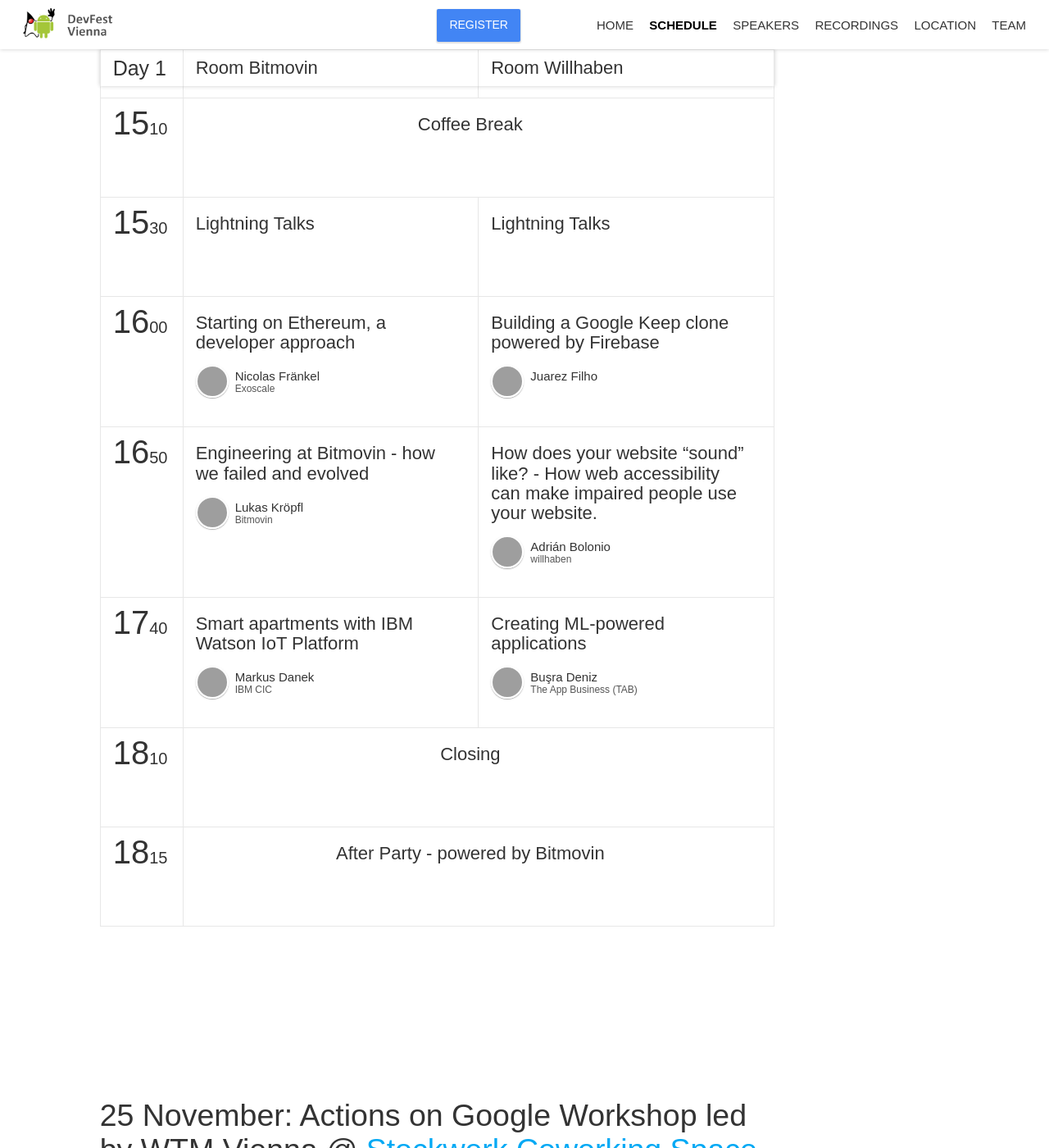
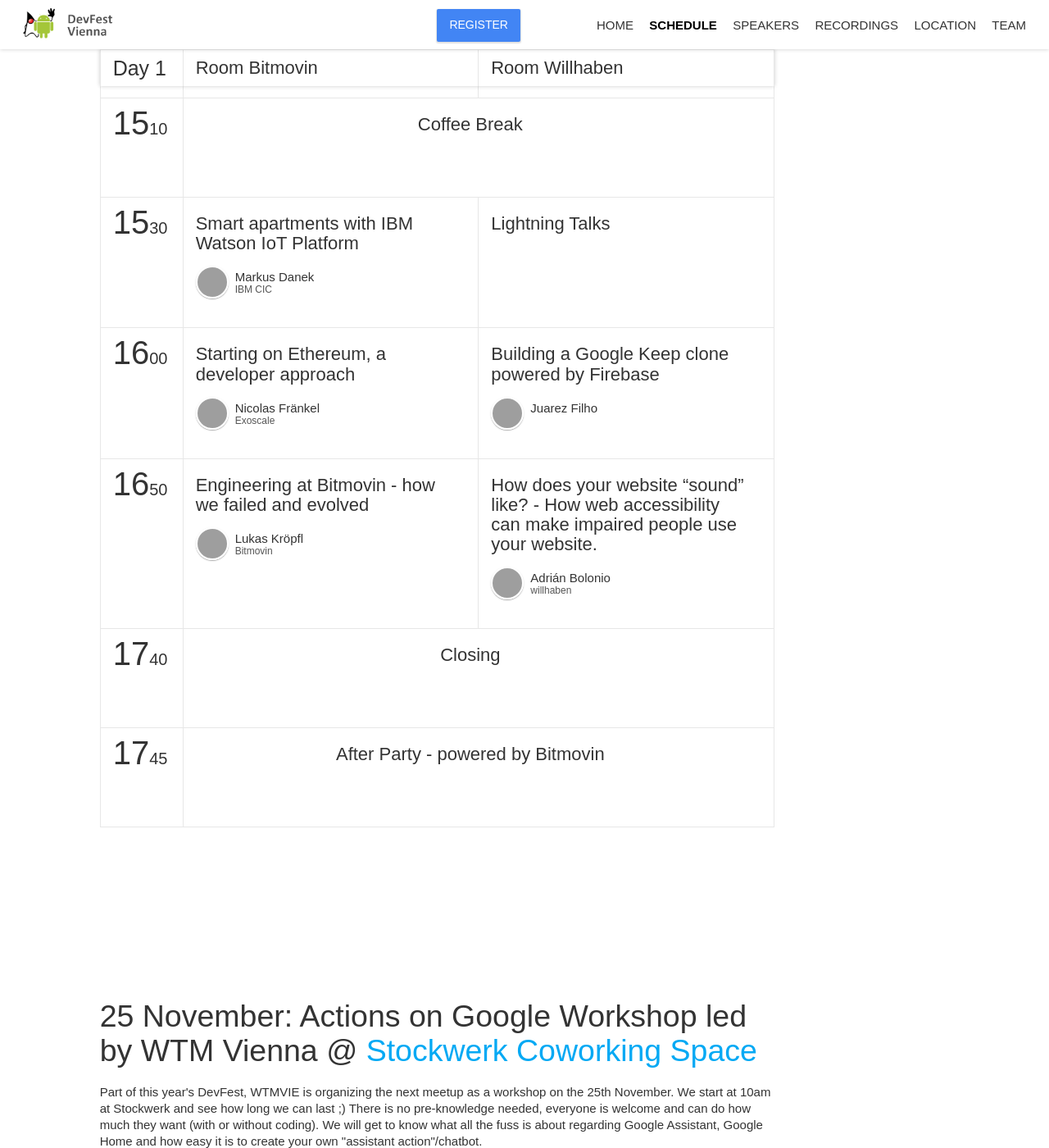
Before and after one commit to DevFestVienna/devfest-at-site, a Jekyll site: the page built from schedule.html, in a window 1280 px wide and 1400 px high, scrolled down 1670 px. Shown: the whole window at 82% size. Built offline with Jekyll 4.4.1, drawn with Linux system fonts in a browser that asks for light colours; comment, search, counter and statistics services are not loaded; some of the changed text lies outside the part shown; grey boxes are pictures that could not be loaded.

Commit message:
Final schedule

```diff
--- a/_data/schedule.yml
+++ b/_data/schedule.yml
@@ -31,7 +31,7 @@
     -
         startTime: "11:40"
         endTime: "12:30"
-        sessionIds: [116, 1]
+        sessionIds: [116, 128]
     -
         startTime: "12:30"
         endTime: "13:30"
@@ -51,7 +51,7 @@
     -
         startTime: "15:30"
         endTime: "16:00"
-        sessionIds: [99, 99]
+        sessionIds: [125, 99]
     -
         startTime: "16:00"
         endTime: "16:50"
@@ -62,14 +62,10 @@
         sessionIds: [124, 121]
     -
         startTime: "17:40"
-        endTime: "18:10"
-        sessionIds: [125, 128]
-    -
-        startTime: "18:10"
-        endTime: "18:15"
+        endTime: "17:45"
         sessionIds: [104]
     -
-        startTime: "18:15"
+        startTime: "17:45"
         endTime: "22:00"
         sessionIds: [105]
 -
--- a/schedule.html
+++ b/schedule.html
@@ -1,6 +1,6 @@
 ---
 layout: default
-title: Draft schedule
+title: Schedule
 permalink: /schedule/
 ---
 
```
